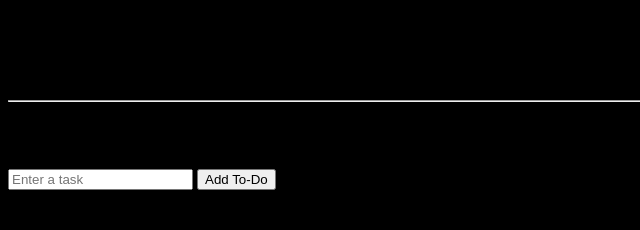
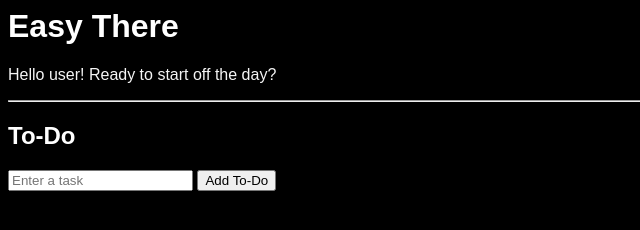
Before and after one commit to CreatorPoints/Easy-There, a plain HTML site: page index.html in a window 1280 px wide. Shown: the whole page, without its empty margins (0-640 px from the left). Drawn offline with Linux system fonts and the light colour scheme.

Commit message:
Fixed styling to match the black bg, and a fresh new font

```diff
--- a/style.css
+++ b/style.css
@@ -1,3 +1,10 @@
 body {
     background-color: black;
+    font-family: 'Poppins', sans-serif;
 }
+h1, h2, li {
+    color: white;
+}
+p {
+    color: whitesmoke;
+}
```
